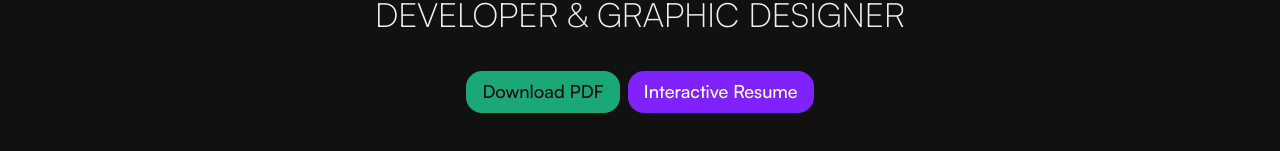
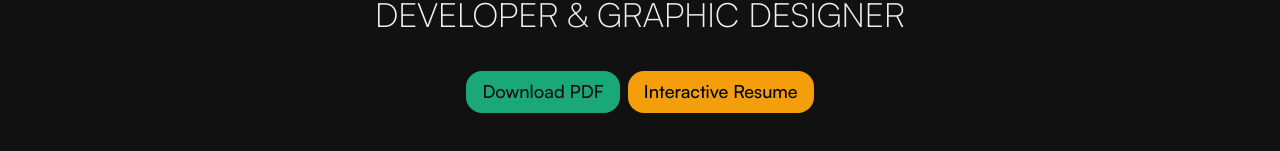
Before and after one commit to torutilla/React-Portfolio, a React (Vite) app: page / in a window 1280 px wide. Shown: the part 383-534 px from the top of the page. Built offline with nearby package versions, Linux system fonts and the light colour scheme.

Commit message:
updated cta

```diff
--- a/src/components/common/buttons/FillButton.tsx
+++ b/src/components/common/buttons/FillButton.tsx
@@ -28,7 +28,7 @@ function FillButton({
 
   const colorStyles =
     color === "cta"
-      ? "bg-violet-600 text-white focus:outline-violet-600 hover:bg-violet-500"
+      ? "bg-cta text-black focus:outline-cta hover:bg-cta-highlight"
       : "bg-accent text-background focus:outline-accent hover:bg-background-highlight";
 
   const onClickHandler = (e: React.MouseEvent) => {
--- a/src/index.css
+++ b/src/index.css
@@ -71,7 +71,8 @@
   --color-surface: var(--surface);
   --color-overlay: var(--overlay);
   --color-primary: var(--primary);
-  --color-cta: #7c3aed;
+  --color-cta: #f59e0b;
+  --color-cta-highlight: #f3db72;
   --color-text: var(--text);
   --color-secondary-text: var(--secondary-text);
   --color-placeholder-text: var(--placeholder-text);
```
